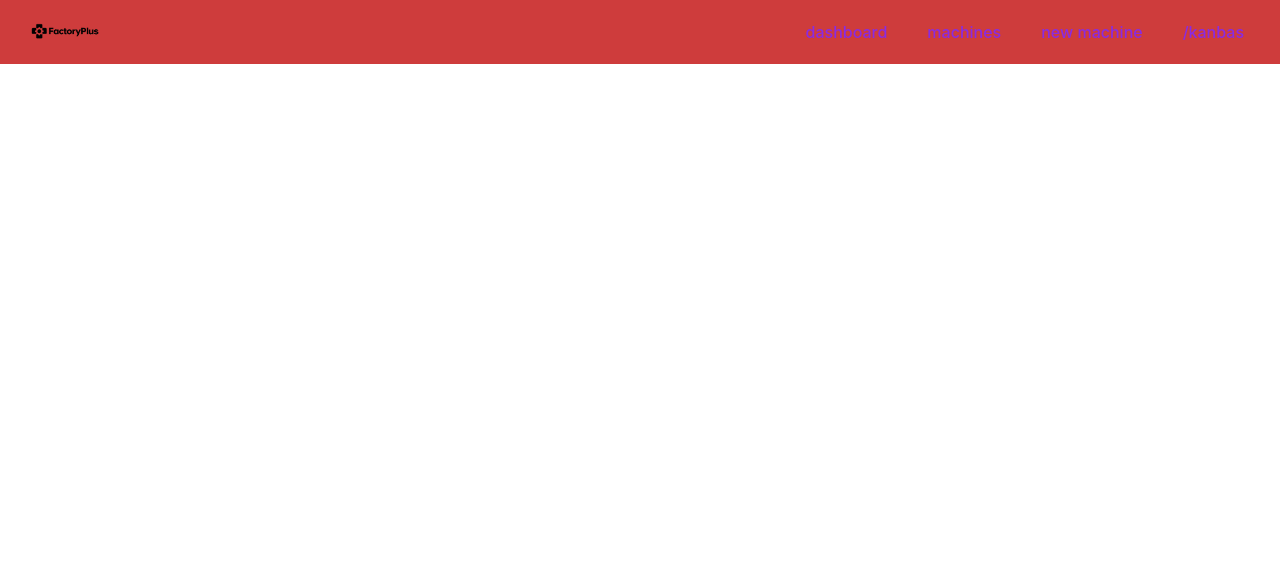
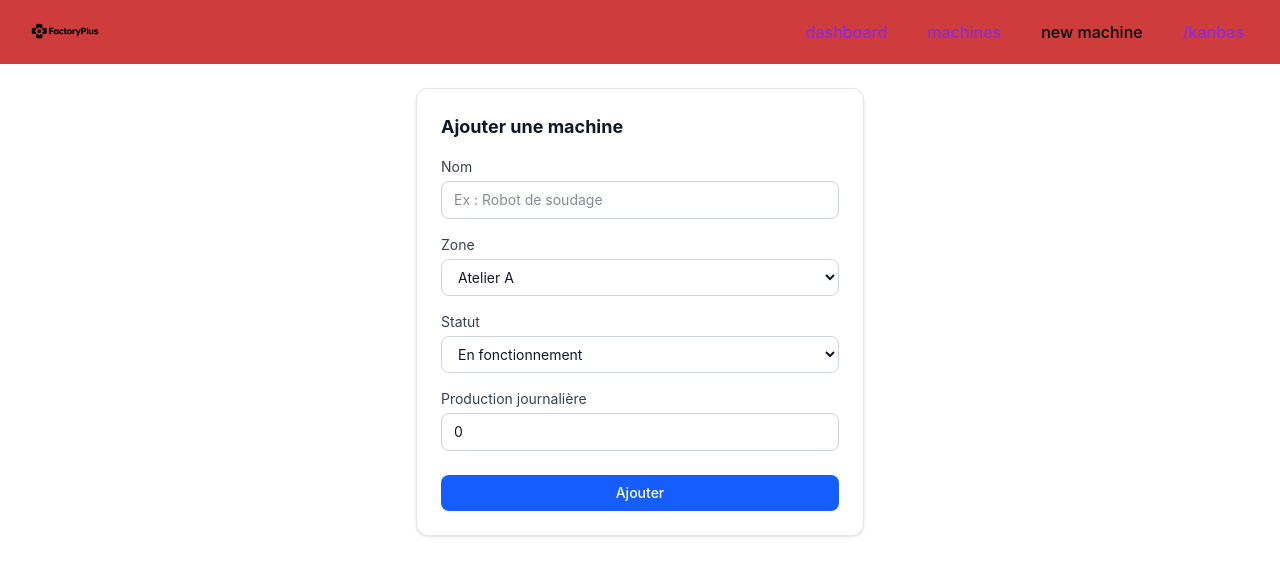
Before and after one commit to abderrahim-ghmouch/factoryPlus, a React (Vite) app: page /add in a window 1280 px wide. Shown: the top 576 px of the page. Built offline with nearby package versions, Linux system fonts and the light colour scheme.

Commit message:
FP-10 #Done impelemt the add functionnalite

```diff
--- a/src/App.jsx
+++ b/src/App.jsx
@@ -14,6 +14,7 @@ function App(){
 
   const [machine, setMachine] = useState([])
 
+  const Add=(m)=>{setMachine(list=>[...list,m])}
   useEffect(() => {
     fetch("/machine.json").then(res=>res.json()).then(data=>setMachine(data))
     },[])
@@ -31,7 +32,7 @@ function App(){
 
       <Route path='/machines' element={<Machine machine={machine}/>}/>
 
-      <Route path='/machines/new' element={<AddMachine machine={machine}/>}/>
+        <Route path='/add' element={<AddMachine onadd={Add} />}/>
       </Routes>
 </>
   )
--- a/src/components/nav.jsx
+++ b/src/components/nav.jsx
@@ -16,7 +16,7 @@ const Nav= function () {
 
                 <NavLink to="/machines">machines</NavLink>
 
-                <NavLink to="/machines/new">new machine</NavLink>
+                <NavLink to="/add">new machine</NavLink>
 
                 <NavLink to="/kanban">/kanbas</NavLink>
 
--- a/src/pages/addMachine.jsx
+++ b/src/pages/addMachine.jsx
@@ -1,7 +1,101 @@
-const AddMachine= function () {
+import { useState } from "react"
+
+
+const AddMachine = function ({onadd}) {
+    const [Name, SetName] = useState("")
+
+
+    const [Zone, SetZone] = useState('Atelier A')
+
+    const [Status, SetStatus] = useState('En fonctionnement')
+
+    const [dailyProduction, SetDailyProduction] = useState('0')
+
+
+    const hundeleSubmit = function (e) {
+        e.preventDefault()
+     onadd({
+         id: "M-" + Date.now(),
+
+         name: Name.trim(),
+
+         zone: Zone,
+
+         status: Status,
+
+     dailyProduction: Number(dailyProduction)
+     })
+
+
+
+
+    }
     return (
 
-        <h1>add machine</h1>
+        <div className="mx-auto mt-6 max-w-md rounded-xl border border-gray-200 bg-white p-6 shadow-sm">
+            <h1 className="mb-4 text-lg font-bold text-gray-900">Ajouter une machine</h1>
+
+            <form className="flex flex-col gap-4" onSubmit={hundeleSubmit}>
+                <label className="flex flex-col gap-1 text-sm text-gray-700">
+                    Nom
+                    <input
+                        type="text"
+
+
+                        placeholder="Ex : Robot de soudage"
+                        value={Name}
+
+                        onChange={(e)=>{SetName(e.target.value)}}
+                        className="rounded-lg border border-gray-300 px-3 py-2 text-sm text-gray-900 focus:border-blue-500 focus:outline-none focus:ring-2 focus:ring-blue-200"
+                    />
+                </label>
+
+                <label className="flex flex-col gap-1 text-sm text-gray-700">
+                    Zone
+                    <select value={Zone} onChange={(e) => { SetZone(e.target.value) }}
+
+                className="rounded-lg border border-gray-300 bg-white px-3 py-2 text-sm text-gray-900 focus:border-blue-500 focus:outline-none focus:ring-2 focus:ring-blue-200">
+                        <option value="Atelier A">Atelier A</option>
+
+                        <option value="Atelier B">Atelier B</option>
+
+                        <option value="Atelier C">Atelier C</option>
+
+                        <option value="Atelier D">Atelier D</option>
+
+                    </select>
+                </label>
+
+                <label className="flex flex-col gap-1 text-sm text-gray-700">
+                    Statut
+                    <select value={Status} onChange={(e) => { SetStatus(e.target.value) }} className="rounded-lg border border-gray-300 bg-white px-3 py-2 text-sm text-gray-900 focus:border-blue-500 focus:outline-none focus:ring-2 focus:ring-blue-200">
+                        <option value="En fonctionnement">En fonctionnement</option>
+                        <option value="En panne">En panne</option>
+                        <option value="À l'arrêt">À l'arrêt</option>
+                    </select>
+                </label>
+
+                <label className="flex flex-col gap-1 text-sm text-gray-700">
+                    Production journalière
+                    <input
+                        type="number"
+                        min="0"
+                        placeholder="0"
+                        value={dailyProduction}
+                        onChange={(e) => { SetDailyProduction(e.target.value) }}
+                        className="rounded-lg border border-gray-300 px-3 py-2 text-sm text-gray-900 focus:border-blue-500 focus:outline-none focus:ring-2 focus:ring-blue-200"
+                    />
+                </label>
+
+                <button
+                    type="submit"
+                    className="mt-2 rounded-lg bg-blue-600 px-4 py-2 text-sm font-medium text-white hover:bg-blue-700"
+                >
+                    Ajouter
+                </button>
+
+            </form>
+        </div>
     )
 }
 
```
